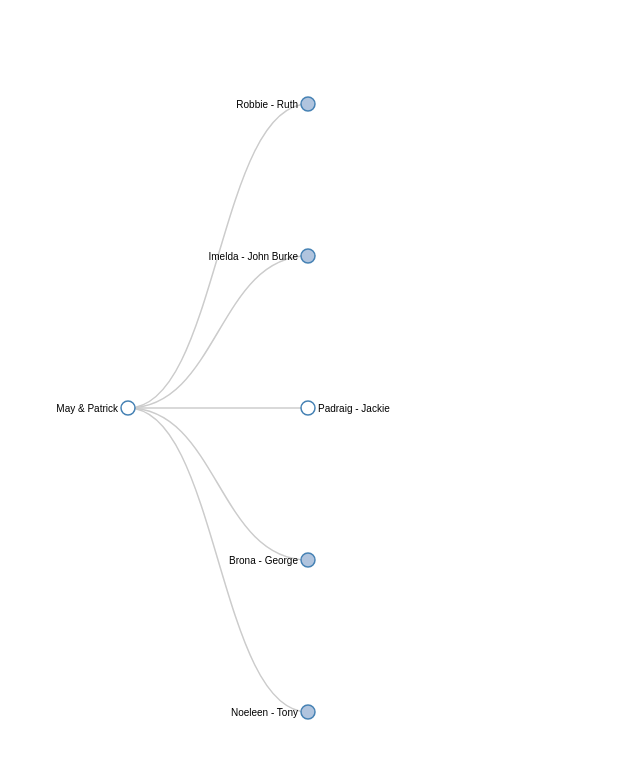
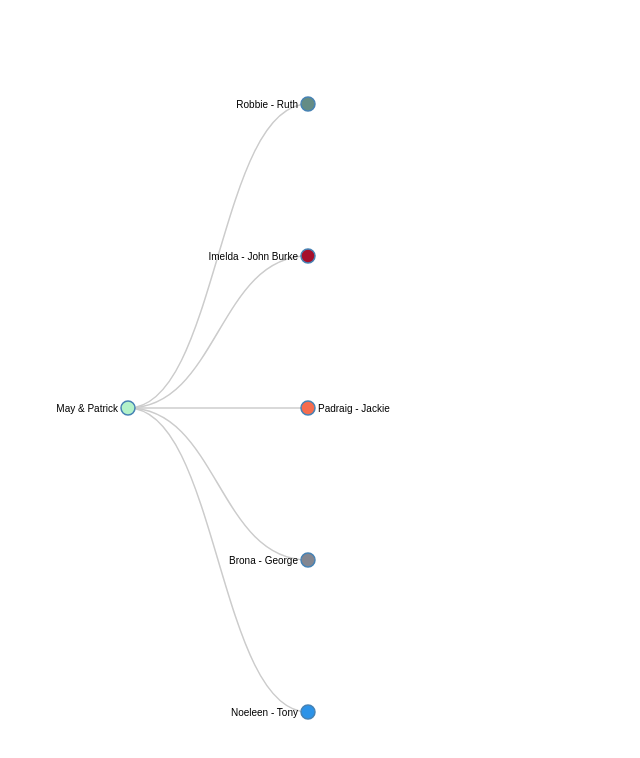
Before and after one commit to shanegibney/treed, a plain HTML site: page index.html in a window 1280 px wide. Shown: the whole page, without its empty margins (0-640 px from the left). Drawn offline with nearby package versions, Linux system fonts and the light colour scheme.

Commit message:
added colours to nodes

```diff
--- a/index.html
+++ b/index.html
@@ -37,6 +37,10 @@
     var i = 0,
       duration = 750,
       root;
+
+    var color = ["#2C93E8", "#838690", "#F56C4E", "#A60F2B", "#648C85", "#B3F2C9", "#528C18", "#C3F25C", "#2C93E8", "#838690", "#F56C4E", "#A60F2B", "#648C85", "#B3F2C9", "#528C18", "#C3F25C", "#2C93E8", "#838690", "#F56C4E", "#A60F2B", "#648C85",
+      "#B3F2C9", "#528C18", "#C3F25C", "#2C93E8", "#838690", "#F56C4E", "#A60F2B", "#648C85", "#B3F2C9", "#528C18", "#C3F25C", "#2C93E8", "#838690", "#F56C4E", "#A60F2B", "#648C85", "#B3F2C9", "#528C18", "#C3F25C"
+    ];
 
     var tree = d3.layout.tree()
       .size([height, width]);
@@ -126,8 +130,9 @@
 
       nodeUpdate.select("circle")
         .attr("r", 7)
-        .style("fill", function(d) {
-          return d._children ? "lightsteelblue" : "#fff";
+        .style("fill", function(d, i) {
+          // return d._children ? "lightsteelblue" : "#fff";
+          return color[i];
         });
 
       nodeUpdate.select("text")
```
Also changed, not shown: data.json (line endings or trailing spaces).
